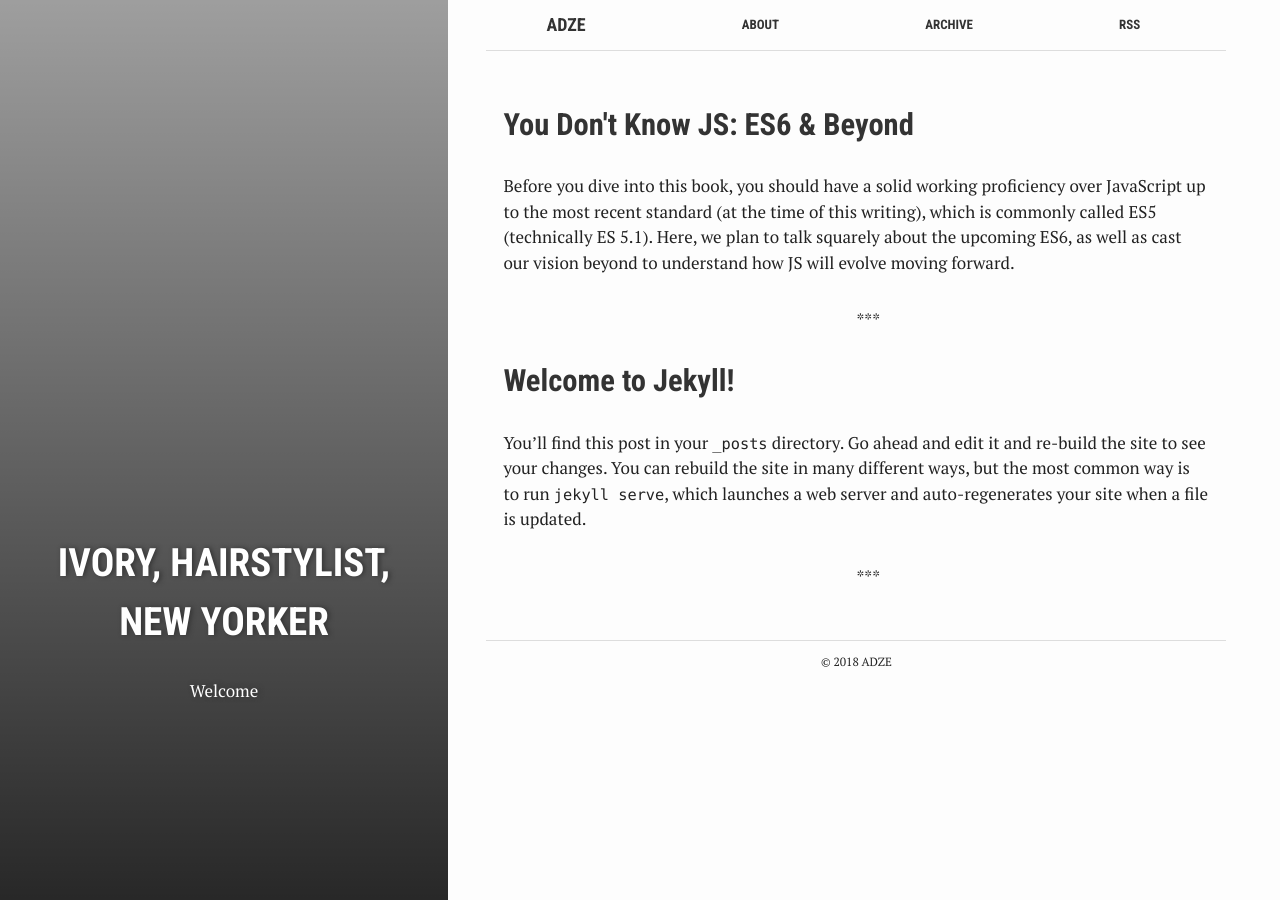
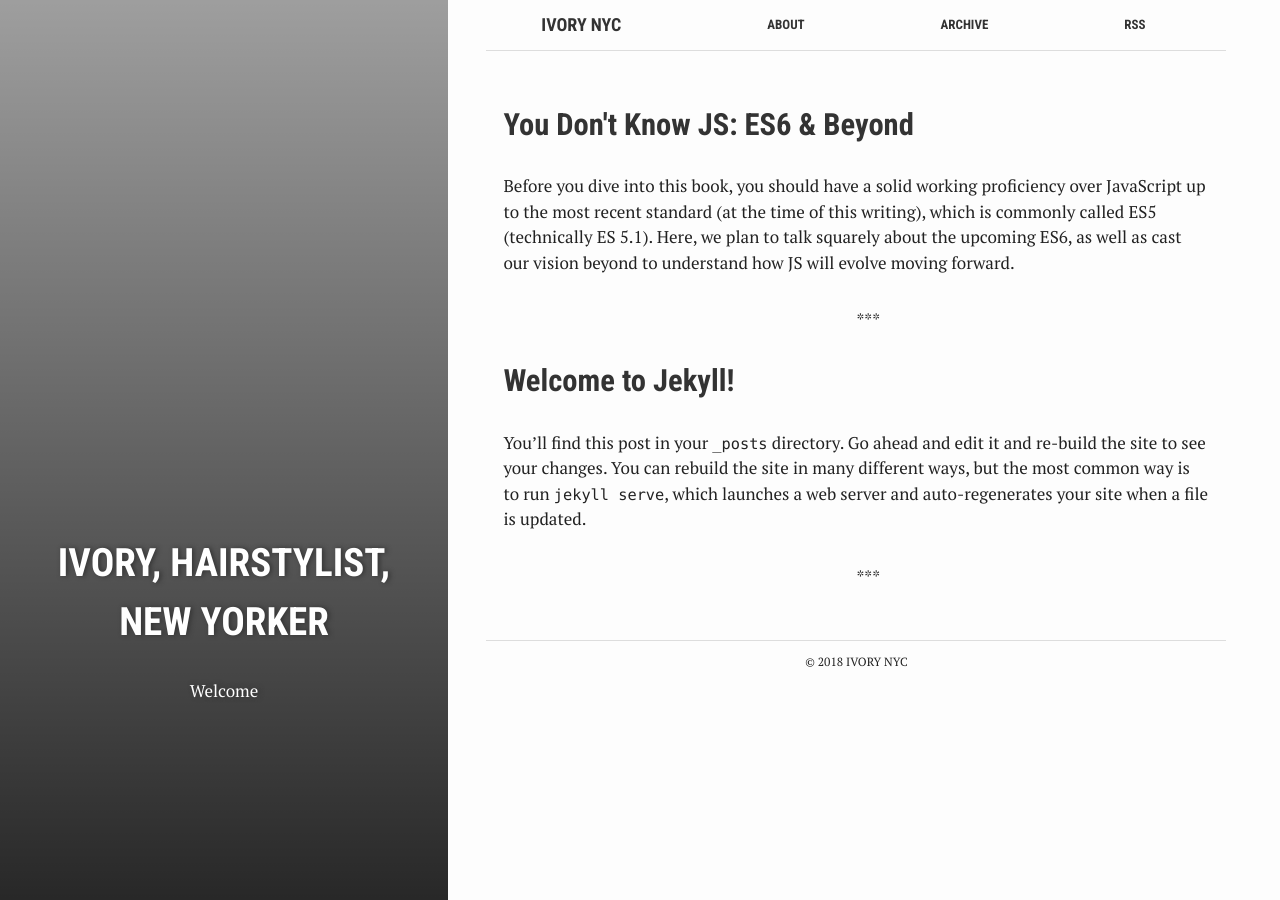
Before and after one commit to ivory-nyc/ivory-nyc.github.io, a Jekyll site: the page built from index.html, in a window 1280 px wide. Built offline with Jekyll 4.4.1, drawn with Linux system fonts in a browser that asks for light colours.

Commit message:
title changed

```diff
--- a/_config.yml
+++ b/_config.yml
@@ -6,7 +6,7 @@
 # 'jekyll serve'. If you change this file, please restart the server process.
 
 # Site settings
-title: ADZE
+title: Ivory NYC
 email: your-email@domain.com
 description: > # this means to ignore newlines until "baseurl:"
   Write an awesome description for your new site here. You can edit this
```
